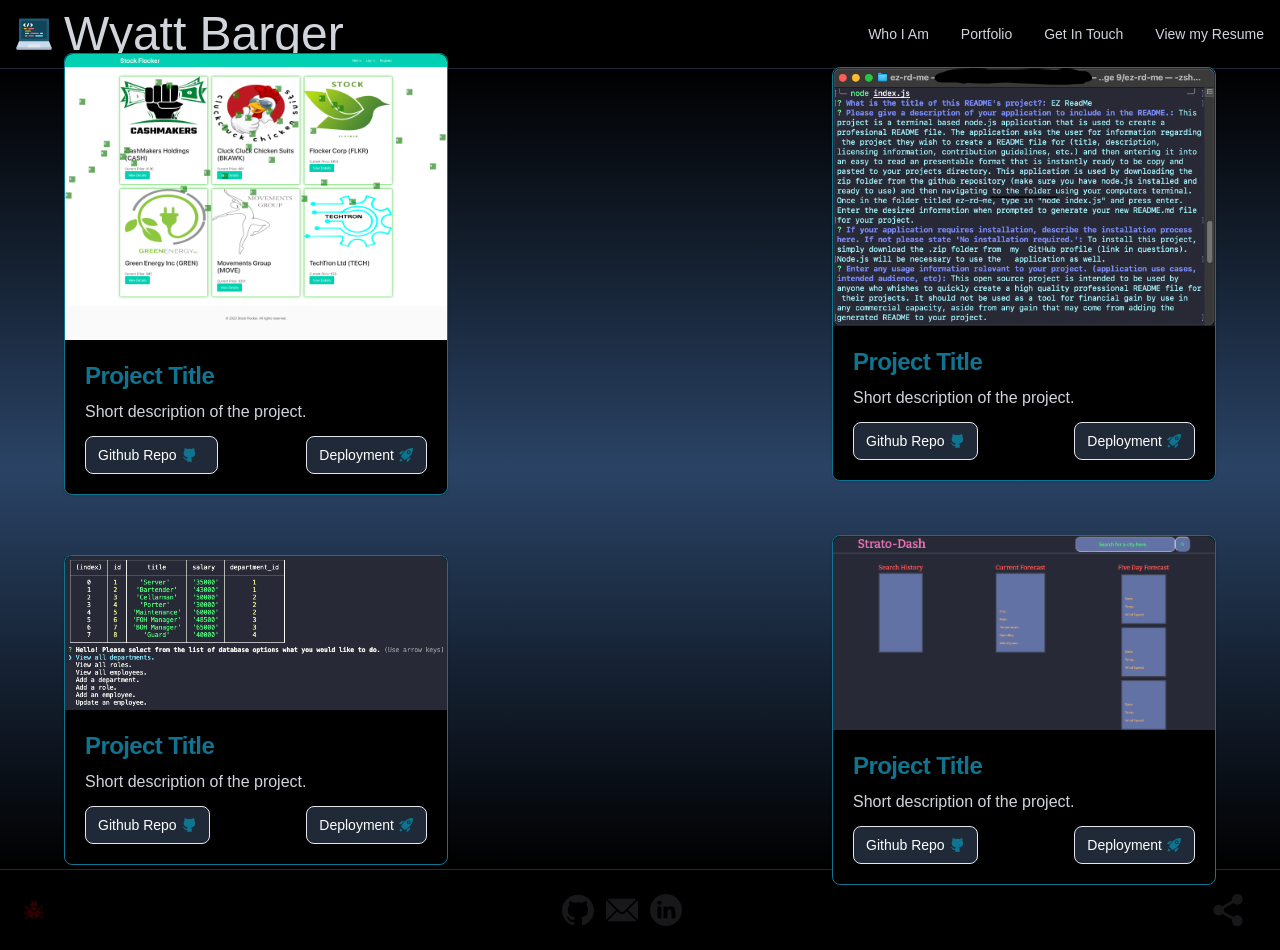
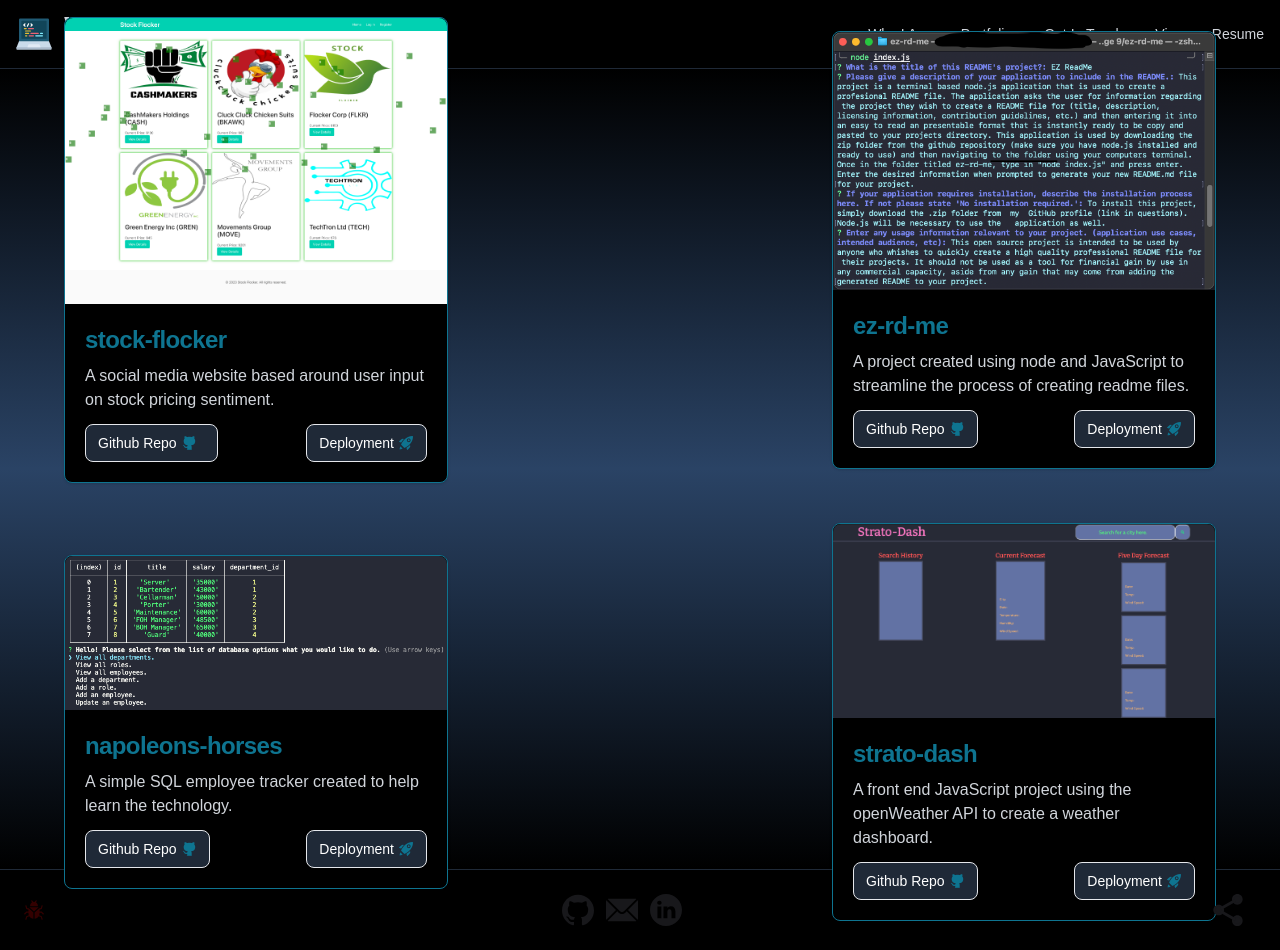
Before and after one commit to wyattbarger/react-portfolio-2023, a React (Vite) app: page /Portfolio in a window 1280 px wide. Built offline with nearby package versions, Linux system fonts and the light colour scheme.

Commit message:
Mvp reached for the portfolio section of the porfolio application as well

```diff
--- a/src/pages/Portfolio.jsx
+++ b/src/pages/Portfolio.jsx
@@ -9,7 +9,7 @@ export default function Portfolio() {
   return (
     <section
       style={{ background: "linear-gradient(to top, black, #2a4365, black)" }}
-      className="bg-black flex justify-center items-center h-screen font-league-spartan"
+      className="bg-black flex justify-center items-center h-screen font-league-spartan pt-10 pb-10"
     >
       <div className="grid grid-cols-2 gap-y-10 gap-x-96 items-center justify-items-center">
         <div class="max-w-sm bg-black border border-cyan-700 rounded-lg shadow dark:border-gray-700">
@@ -23,11 +23,11 @@ export default function Portfolio() {
           <div class="p-5">
             <a href="#">
               <h5 className="mb-2 text-2xl font-bold tracking-tight text-cyan-700 dark:text-white">
-                Project Title
+                stock-flocker
               </h5>
             </a>
             <p class="mb-3 font-normal text-gray-300 dark:text-gray-400">
-              Short description of the project.
+              A social media website based around user input on stock pricing sentiment.
             </p>
             <div className="flex justify-between">
             <a
@@ -60,11 +60,11 @@ export default function Portfolio() {
           <div class="p-5">
             <a href="#">
               <h5 className="mb-2 text-2xl font-bold tracking-tight text-cyan-700 dark:text-white">
-                Project Title
+                ez-rd-me
               </h5>
             </a>
             <p class="mb-3 font-normal text-gray-300 dark:text-gray-400">
-              Short description of the project.
+              A project created using node and JavaScript to streamline the process of creating readme files.
             </p>
             <div className="flex justify-between">
             <a
@@ -96,11 +96,11 @@ export default function Portfolio() {
           <div class="p-5">
             <a href="#">
               <h5 className="mb-2 text-2xl font-bold tracking-tight text-cyan-700 dark:text-white">
-                Project Title
+                napoleons-horses
               </h5>
             </a>
             <p class="mb-3 font-normal text-gray-300 dark:text-gray-400">
-              Short description of the project.
+              A simple SQL employee tracker created to help learn the technology.
             </p>
             <div className="flex justify-between">
             <a
@@ -132,11 +132,11 @@ export default function Portfolio() {
           <div class="p-5">
             <a href="#">
               <h5 className="mb-2 text-2xl font-bold tracking-tight text-cyan-700 dark:text-white">
-                Project Title
+                strato-dash
               </h5>
             </a>
             <p class="mb-3 font-normal text-gray-300 dark:text-gray-400">
-              Short description of the project.
+              A front end JavaScript project using the openWeather API to create a weather dashboard.
             </p>
             <div className="flex justify-between">
             <a
```
